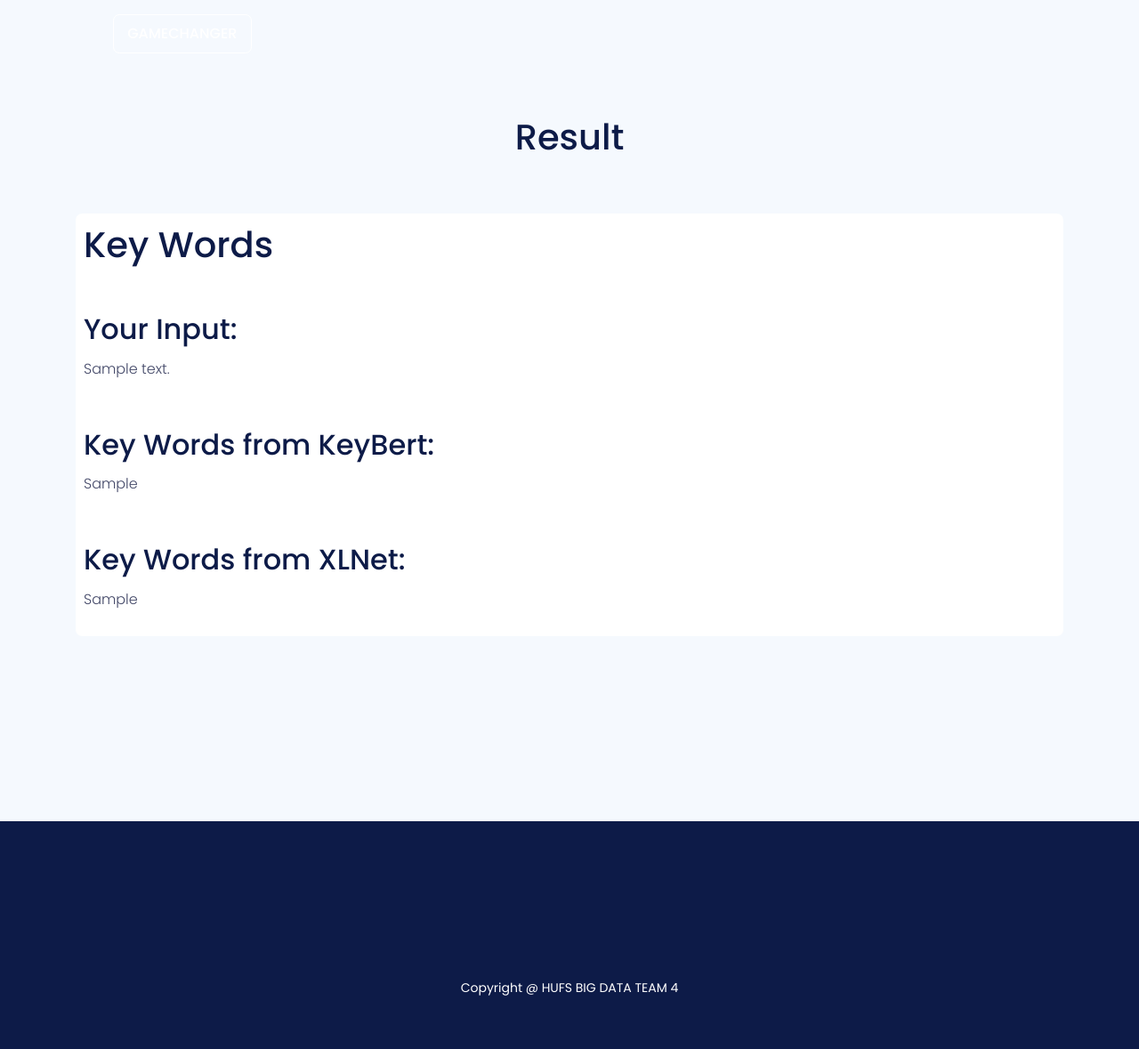
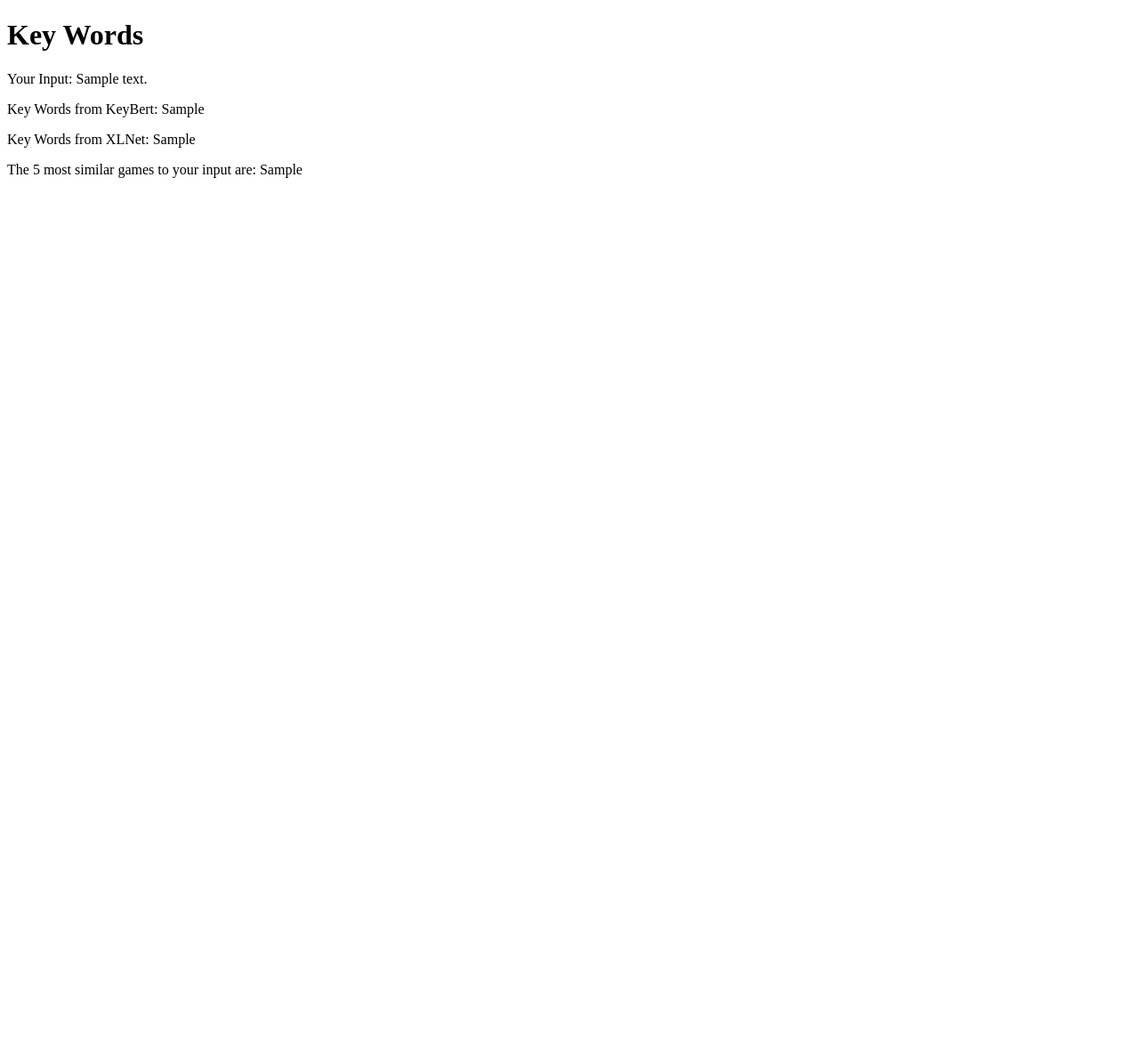
Before and after one commit to SteamGameChanger/GameChanger, a Flask app: template webproject/templates/result.html in a window 1280 px wide. Shown: the whole page at 89% size. After the commit the page ends 200 px from the top, so only its background shows below. Run offline with Flask 3, Linux system fonts and the light colour scheme; the template is opened without the code that fills it: most values are stand-ins (such as "Sample title", 1, 10 or a date in 2020); parts of the project's set-up code (start-up, migrations or seed data) failed here and were passed over.

Commit message:
유사게임 찾기 칸?을 추가함

```diff
--- a/webproject/templates/result.html
+++ b/webproject/templates/result.html
@@ -1,109 +1,14 @@
 <!DOCTYPE html>
 <html lang="en">
-  <head>
-    <meta http-equiv="Content-Type" content="text/html; charset=utf-8" />
-    <!-- Primary Meta Tags -->
+<head>
+    <meta charset="UTF-8">
     <title>final result</title>
-    <!-- Fontawesome -->
-    <link
-      type="text/css"
-      href="../static/vendor/@fortawesome/fontawesome-free/css/all.min.css"
-      rel="stylesheet"
-    />
-    <!-- Main CSS -->
-    <link type="text/css" href="../static/css/spaces.css" rel="stylesheet" />
-  </head>
-
-  <body>
-    <header class="header-global">
-      <nav
-        id="navbar-main"
-        class="navbar navbar-main navbar-theme-primary navbar-expand-lg headroom py-lg-3 px-lg-6 navbar-dark navbar-transparent navbar-theme-primary"
-      >
-        <div class="container">
-          <a class="navbar-brand @@logo_classes" href="/">
-            <div class="d-none d-lg-block @@cta_button_classes">
-              <a href="/" class="btn btn-md btn-outline-white animate-up-2 mr-3"
-                ><span class="d-none d-xl-inline">GAMECHANGER</span></a
-              >
-            </div>
-          </a>
-          <div class="navbar-collapse collapse" id="navbar_global">
-            <div class="navbar-collapse-header">
-              <div class="row">
-                <div class="col-6 collapse-brand">
-                  <a href="./index.html">
-                    <img
-                      src="../static/assets/img/brand/dark.svg"
-                      height="35"
-                      alt="Logo Impact"
-                    />
-                  </a>
-                </div>
-                <div class="col-6 collapse-close">
-                  <a
-                    href="#navbar_global"
-                    role="button"
-                    class="fas fa-times"
-                    data-toggle="collapse"
-                    data-target="#navbar_global"
-                    aria-controls="navbar_global"
-                    aria-expanded="false"
-                    aria-label="Toggle navigation"
-                  ></a>
-                </div>
-              </div>
-            </div>
-          </div>
-          <div class="d-flex d-lg-none align-items-center">
-            <button
-              class="navbar-toggler"
-              type="button"
-              data-toggle="collapse"
-              data-target="#navbar_global"
-              aria-controls="navbar_global"
-              aria-expanded="false"
-              aria-label="Toggle navigation"
-            >
-              <span class="navbar-toggler-icon"></span>
-            </button>
-          </div>
-        </div>
-      </nav>
-    </header>
-
-    <main>
-      <section class="section section-lg bg-soft" style="padding-bottom: 30%">
-        <div class="container">
-          <div class="row justify-content-center mb-4 mb-lg-5">
-            <div class="col-12 col-md-8 text-center">
-              <h1><span class="font-weight-bold">Result</span></h1>
-            </div>
-          </div>
-          <div class="row">
-            <div class="col-12">
-              <div class="card p-md-2">
-                <div class="card-body p-2 p-md-0">
-                  <h1>Key Words</h1>
-                  <p style = "padding-bottom: 20px;"><h2>Your Input: </h2>{{ text }}</p>
-                  <p style ="padding-bottom: 20px;"><h2>Key Words from KeyBert: </h2>{{ Bert_result }}</p>
-                  <p style="padding-bottom: 20px;"><h2>Key Words from XLNet: </h2>{{ XL_result }}</p>
-                  <div style="margin-bottom: 20px;"></div>
-                </div>
-              </div>
-            </div>
-          </div>
-        </div>
-      </section>
-    </main>
-
-    <footer class="footer pb-5 bg-primary text-white pt-9 mt-n9">
-      <p
-        class="font-weight-normal font-small mb-0"
-        style="text-align: center; padding-bottom: 10px;"
-      >
-        Copyright @ HUFS BIG DATA TEAM 4
-      </p>
-    </footer>
-  </body>
+</head>
+<body>
+    <h1>Key Words</h1>
+    <p>Your Input: {{ text }}</p>
+    <p>Key Words from KeyBert: {{ Bert_result }}</p>
+    <p>Key Words from XLNet: {{ XL_result }}</p>
+    <p>The 5 most similar games to your input are: {{ similar_games }}</p>
+</body>
 </html>
```
